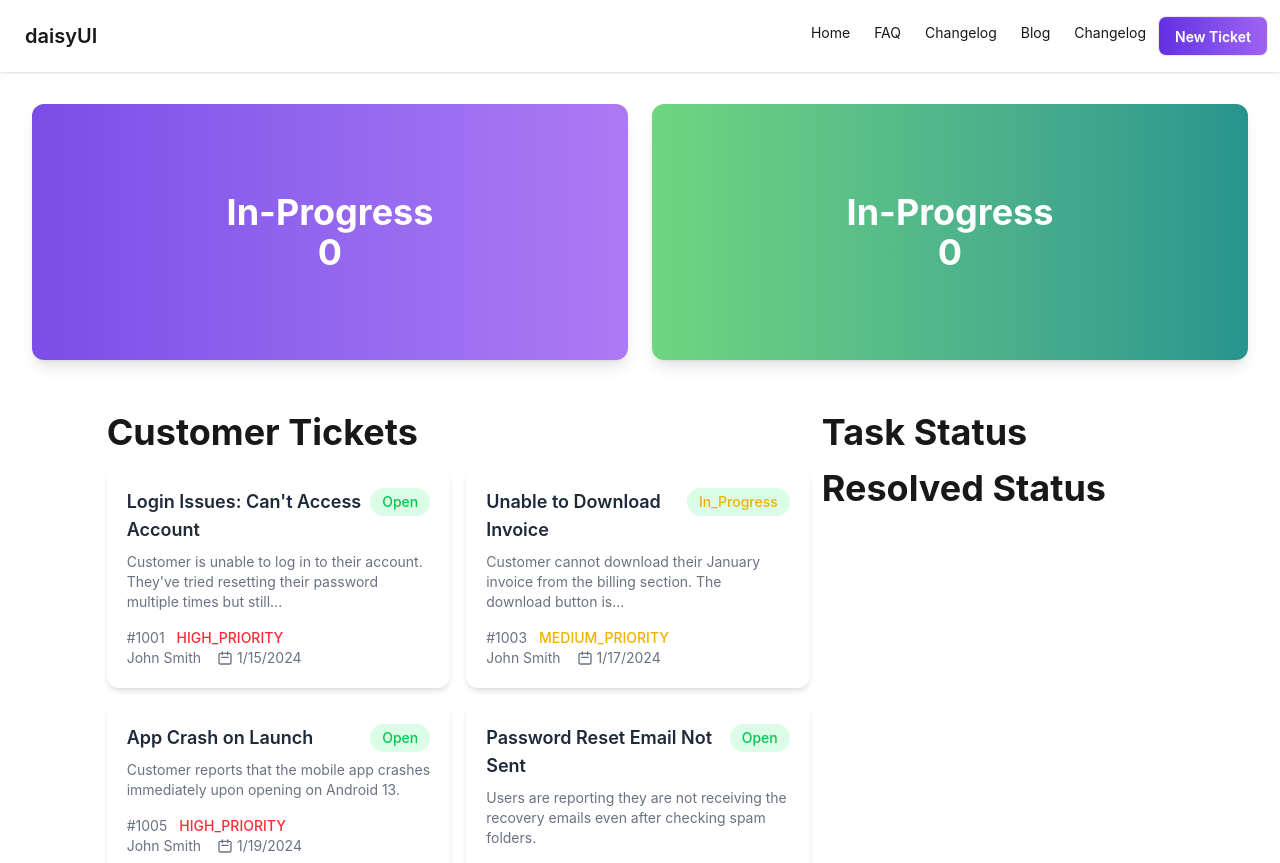
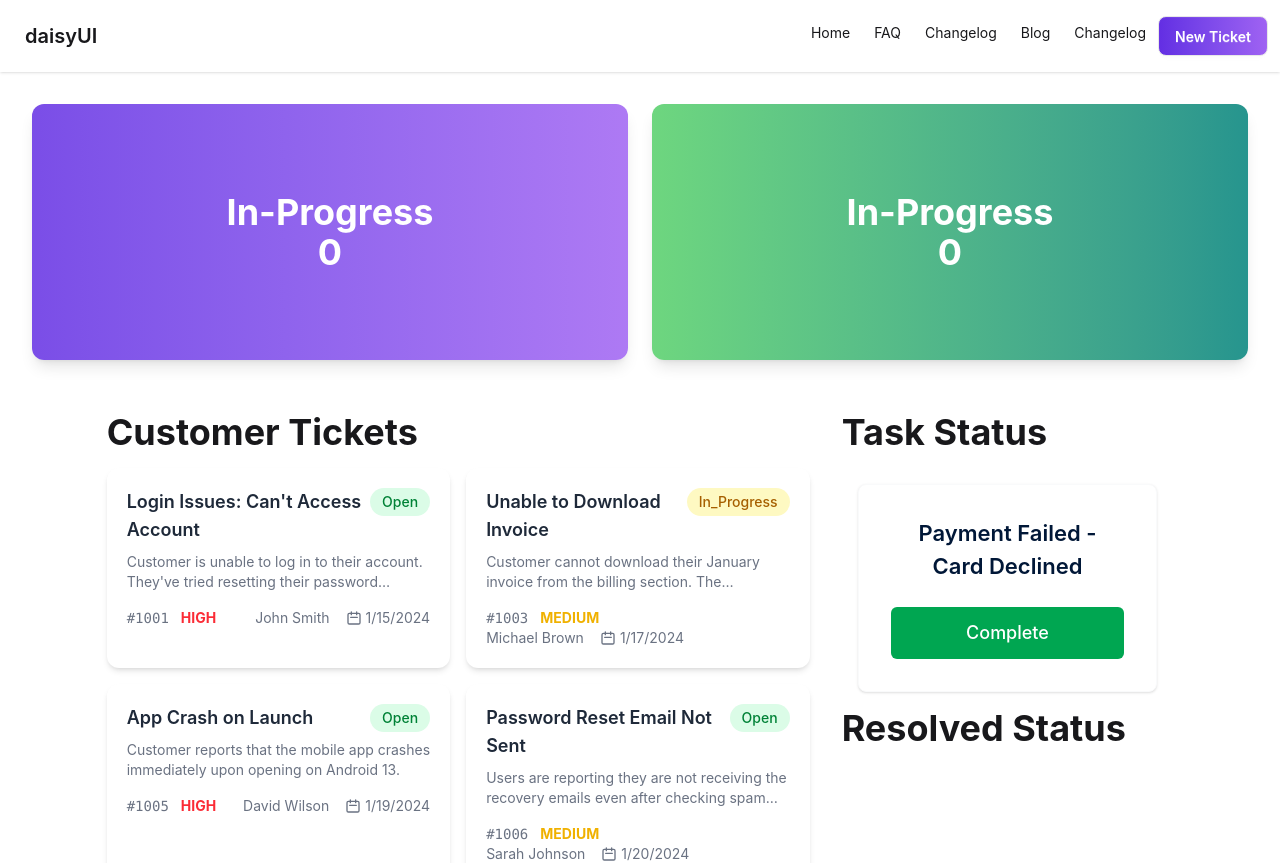
Before and after one commit to Tanber007/CS-TICKET-SYSTEM, a React (Vite) app: page / in a window 1280 px wide. Shown: the top 863 px of the page. Built offline with nearby package versions, Linux system fonts and the light colour scheme.

Commit message:
TaskStatus added

```diff
--- a/src/App.jsx
+++ b/src/App.jsx
@@ -12,6 +12,7 @@ const ticketsPromise = fetchTickets()
 function App() {
 
   const [purchasedTickets, setPurchasedTickets] = useState([])
+
 
   console.log(purchasedTickets);
 
--- a/src/Components/ShowCard/ShowCard.jsx
+++ b/src/Components/ShowCard/ShowCard.jsx
@@ -1,57 +1,54 @@
+const ShowCard = ({ cards, purchasedTickets, setPurchasedTickets }) => {
 
-const ShowCard = ({cards, purchasedTickets, setPurchasedTickets}) => {
-    const handleSelected =(ticketData)=>{
-        setPurchasedTickets([...purchasedTickets, ticketData])
-
-    }
-
-    const getPriorityColor = (priority) => {
-    if (priority === "HIGH_PRIORITY") {
-        return "text-red-500";
-    }
-    else if (priority === "MEDIUM_PRIORITY") {
-        return "text-yellow-500";
-    }
-    else if (priority === "LOW_PRIORITY") {
-        return "text-green-500";
-    }
+    const handleSelected = (ticketData) => {
+        // FIXED: Use 'prev' to ensure state consistency
+        setPurchasedTickets([...purchasedTickets, ticketData]);
     };
 
-const getStatusColor = (status)=>{
-    if (status === "In_Progress") {
-        return "text-yellow-500";
-    }
-    else if (status === "Open") {
-        return "text-green-500";
-    }
-    else {
-        return "text-gray-500";
-    }
+    // CLEANER: Use objects for mapping styles
+    const priorityStyles = {
+        HIGH_PRIORITY: "text-red-500",
+        MEDIUM_PRIORITY: "text-yellow-500",
+        LOW_PRIORITY: "text-green-500",
+    };
+
+    const statusStyles = {
+        In_Progress: "bg-yellow-100 text-yellow-700",
+        Open: "bg-green-100 text-green-700",
+        Closed: "bg-gray-100 text-gray-700",
     };
 
     return (
-        <div onClick={()=>handleSelected(cards)} className="bg-white rounded-xl shadow-md p-5 w-full max-w-md">
+        <div
+            onClick={() => handleSelected(cards)}
+            className="bg-white rounded-xl shadow-md p-5 w-full max-w-md cursor-pointer hover:shadow-lg transition-all"
+        >
             <div className="flex items-start justify-between">
                 <h2 className="text-lg font-semibold text-gray-800">
                     {cards.title}
                 </h2>
-                        <span className="flex items-center gap-2 bg-green-100 text-green-700 px-3 py-1 rounded-full text-sm font-medium">
-                            <span className={`${getStatusColor(cards.status)}`}>{cards.status}</span>
+                {/* FIXED: Dynamic background and text color based on status */}
+                <span className={`px-3 py-1 rounded-full text-sm font-medium ${statusStyles[cards.status] || "bg-gray-100 text-gray-700"}`}>
+                    {cards.status}
                 </span>
             </div>
 
-                    <p className="text-gray-500 text-sm mt-2">
+            <p className="text-gray-500 text-sm mt-2 line-clamp-2">
                 {cards.description}
             </p>
 
             <div className="flex flex-wrap items-center justify-between mt-4 text-sm">
                 <div className="flex items-center gap-3">
-                            <span className="text-gray-500">{cards.ticket_id}</span>
-                            <span className={`${getPriorityColor(cards.priority)} font-medium`}>{cards.priority}</span>
+                    <span className="text-gray-500 font-mono">{cards.ticket_id}</span>
+                    {/* Applying the priority color */}
+                    <span className={`${priorityStyles[cards.priority]} font-bold`}>
+                        {cards.priority.split('_')[0]} {/* Shows 'HIGH' instead of 'HIGH_PRIORITY' */}
+                    </span>
                 </div>
 
                 <div className="flex items-center gap-4 text-gray-500">
-                            <span>John Smith</span>
+                    {/* Note: You might want cards.assigned_to here instead of static text */}
+                    <span>{cards.assigned_to}</span>
                     <div className="flex items-center gap-1">
                         <svg xmlns="http://www.w3.org/2000/svg" className="h-4 w-4" fill="none" viewBox="0 0 24 24" stroke="currentColor">
                             <path strokeLinecap="round" strokeLinejoin="round" strokeWidth="2" d="M8 7V3m8 4V3m-9 8h10M5 21h14a2 2 0 002-2V7a2 2 0 00-2-2H5a2 2 0 00-2 2v12a2 2 0 002 2z" />
--- /dev/null
+++ b/src/Components/TaskStatus/TaskStatus.jsx
@@ -0,0 +1,21 @@
+import React from 'react';
+
+const ShowCard = () => {
+    return (
+        <div className="flex justify-center p-4">
+            <div className="bg-white rounded-lg shadow-sm p-8 w-full max-w-md border border-gray-50">
+                <h2 className="text-[22px] font-semibold text-[#001737] mb-6 text-center">
+                    Payment Failed - Card Declined
+                </h2>
+
+                <button
+                    className="w-full bg-[#00a651] hover:bg-[#008f45] text-white text-lg font-medium py-3 px-6 rounded-md transition-colors"
+                >
+                    Complete
+                </button>
+            </div>
+        </div>
+    );
+};
+
+export default ShowCard;
--- a/src/Components/Tickets/Tickets.jsx
+++ b/src/Components/Tickets/Tickets.jsx
@@ -1,5 +1,6 @@
 import React, { use } from 'react';
 import ShowCard from '../ShowCard/ShowCard';
+import TaskStatus from '../TaskStatus/TaskStatus';
 
 const Tickets = ({ ticketsPromise, setPurchasedTickets, purchasedTickets }) => {
     const ticketsData = use(ticketsPromise);
@@ -20,10 +21,10 @@ const Tickets = ({ ticketsPromise, setPurchasedTickets, purchasedTickets }) => {
             </div>
 
 
-            <div className='w-1/3'>
+            <div className='w-1/3 pl-5'>
                 <div>
                     <h1 className='text-4xl font-bold mb-4'>Task Status</h1>
-
+                        <TaskStatus></TaskStatus>
                 </div>
 
                 <div>
```
Lines whose indentation alone changed are shown as unchanged.
